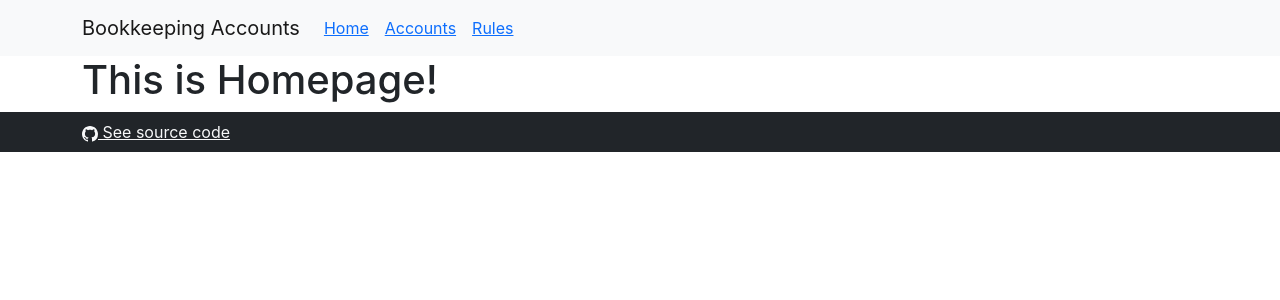
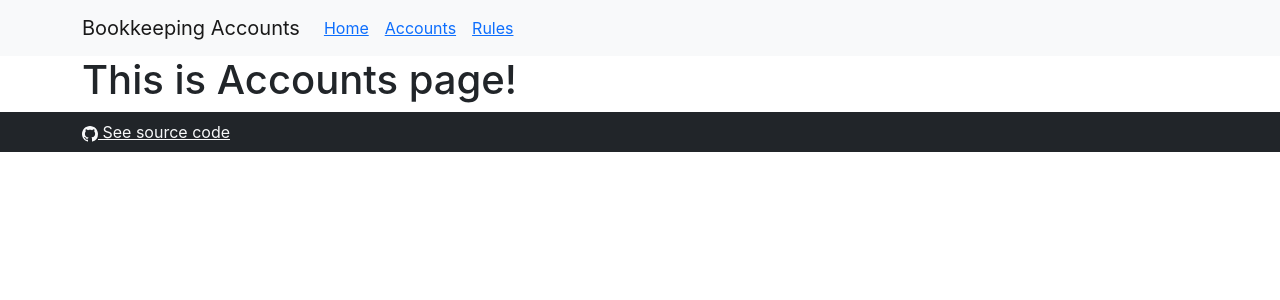
Before and after one commit to Gleammer/bookkeeping-accounts, a React (Create React App) app in the folder frontend/: page /accounts in a window 1280 px wide. Shown: the top 300 px of the page. Built offline with nearby package versions, Linux system fonts and the light colour scheme; no server answers; the HTML template or start-up script is replaced by a standard one.

Commit message:
Add CORS to server and first axios request

```diff
--- a/frontend/src/App.js
+++ b/frontend/src/App.js
@@ -1,6 +1,9 @@
 import "./App.css";
 import { BrowserRouter as Router, Routes, Route } from "react-router-dom";
+
 import Homepage from "./views/Homepage";
+import Accounts from "./views/Accounts";
+
 import Header from "./components/Header";
 import Footer from "./components/Footer";
 
@@ -10,7 +13,7 @@ function App() {
             <Header />
             <Routes>
                 <Route path="/" element={<Homepage />} />
-                <Route path="/accounts" element={<Homepage />} />
+                <Route path="/accounts" element={<Accounts />} />
                 <Route path="/rules" element={<Homepage />} />
             </Routes>
             <Footer />
--- /dev/null
+++ b/frontend/src/views/Accounts.js
@@ -0,0 +1,26 @@
+import React, { useEffect, useState } from "react";
+import { Container, Row, Col } from "react-bootstrap";
+import axios from "axios";
+
+const Accounts = () => {
+    const [accounts, setAccounts] = useState([]);
+
+    useEffect(() => {
+        axios
+            .get("http://localhost:5000/api/v1.0/accounts")
+            .then((res) => console.log(res))
+            .catch((err) => console.warn(err));
+    }, []);
+
+    return (
+        <Container>
+            <Row>
+                <Col>
+                    <h1>This is Accounts page!</h1>
+                </Col>
+            </Row>
+        </Container>
+    );
+};
+
+export default Accounts;
--- a/package.json
+++ b/package.json
@@ -25,6 +25,7 @@
   "homepage": "https://github.com/Gleammer/bookkeeping-accounts#readme",
   "dependencies": {
     "concurrently": "^7.2.1",
+    "cors": "^2.8.5",
     "dotenv": "^16.0.1",
     "express": "^4.18.1",
     "express-async-handler": "^1.2.0",
```
Also changed, not shown: 2 other files (tests, documents, lock files or other folders).
